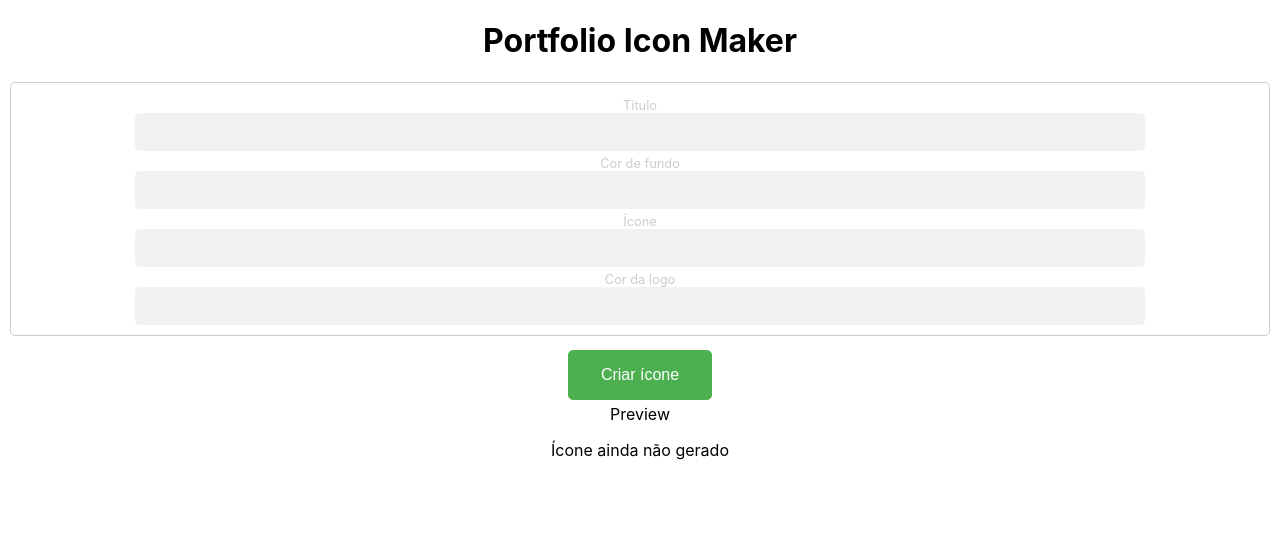
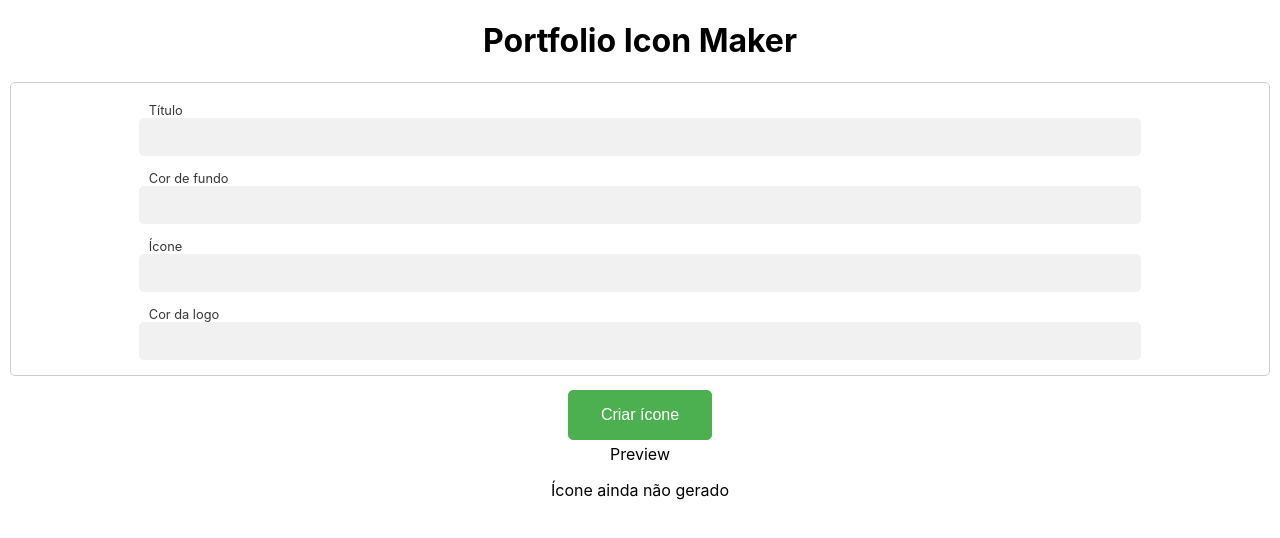
Before and after one commit to vinigofr/portfolio-icon, a React (Create React App) app: page / in a window 1280 px wide. Shown: the top 538 px of the page. Built offline with nearby package versions, Linux system fonts and the light colour scheme.

Commit message:
Adiciona correções ao forms

```diff
--- a/src/Styles/FormInput.css
+++ b/src/Styles/FormInput.css
@@ -5,18 +5,25 @@
   margin: 10px;
   padding: 10px;
   border: 1px solid #ccc;
-  transition: all 0.3s ease-in-out;
 }
 
 .inputLabel {
   display: flex;
   flex-direction: column;
+  padding: 5px;
+}
+
+.inputLabel:hover {
+  transition: 0.5s;
+  border-radius: 5px;
 }
 
 .inputTitle {
+  text-align: left;
   font-size: 0.8rem;
-  color: #ccc;
+  color: rgb(53, 53, 53);
   margin-top: 5px;
+  margin-left: 10%;
 }
 
 .input {
```
